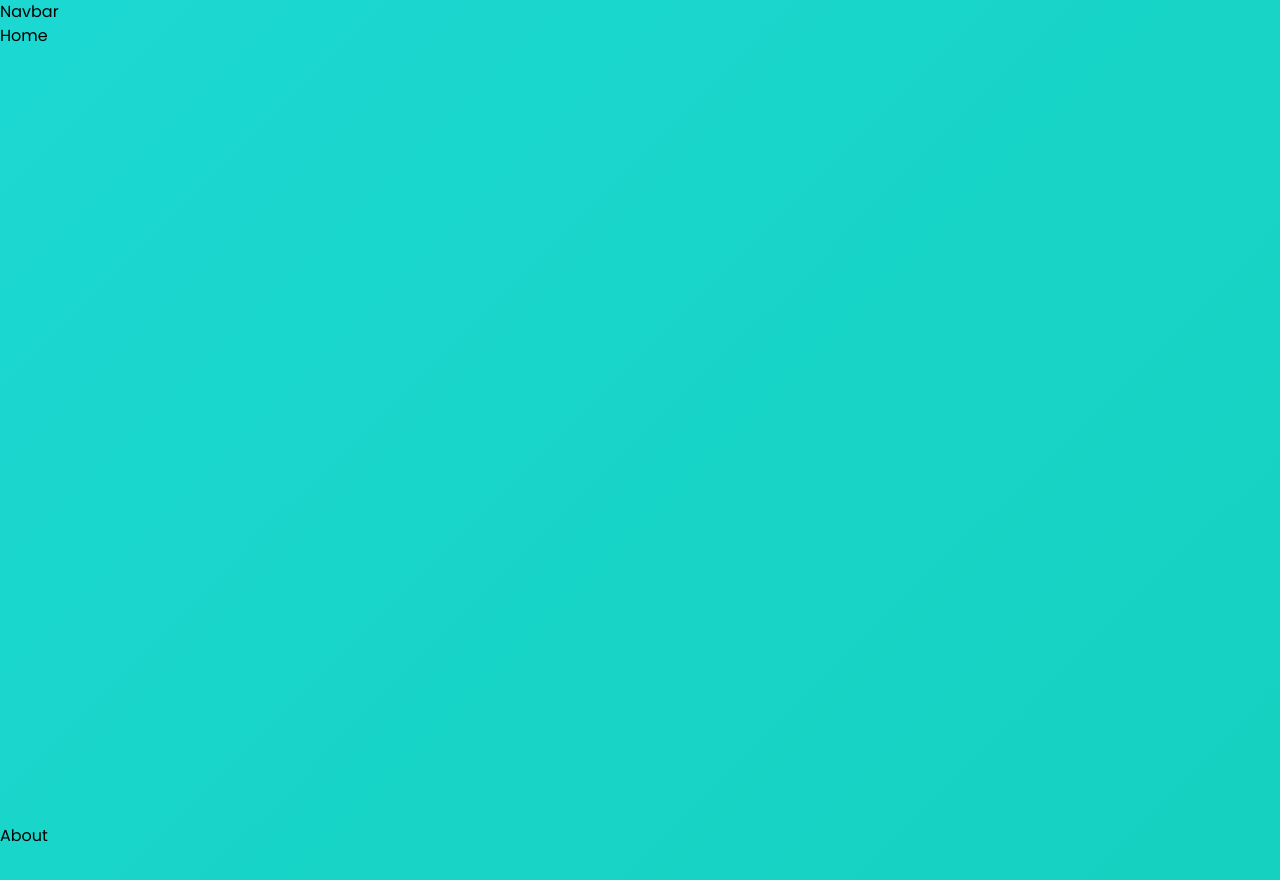
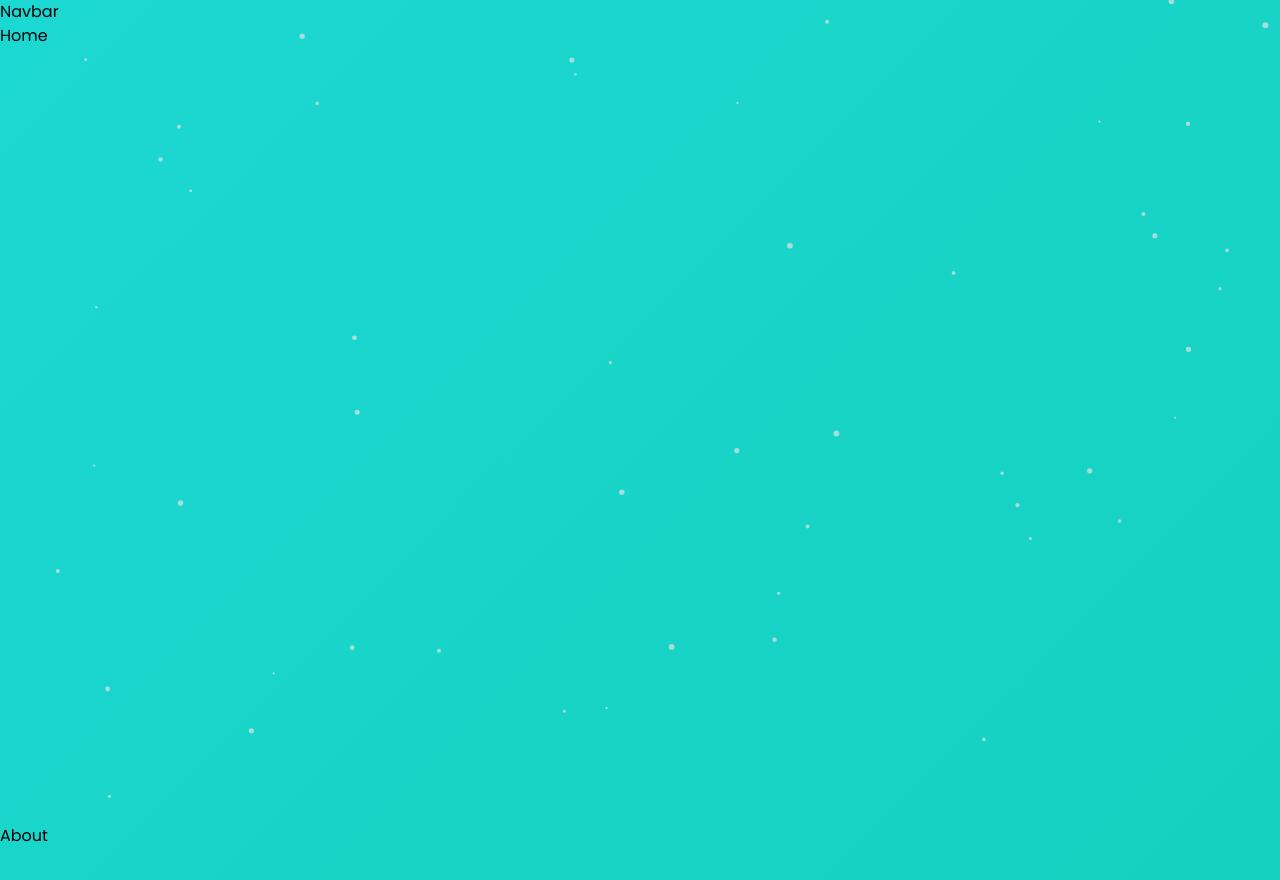
Before and after one commit to priyanshukumargupta01/Portfolio, a React (Vite) app: page / in a window 1280 px wide. Shown: the top 880 px of the page. Built offline with nearby package versions, Linux system fonts and the light colour scheme.

Commit message:
ParticleBackgroud Done

```diff
--- a/src/componenets/ParticleBackground.jsx
+++ b/src/componenets/ParticleBackground.jsx
@@ -1,76 +1,84 @@
-import { useEffect, useRef } from "react"
+import { useEffect, useRef } from "react";
 
-export default function ParticalBackground(){
+export default function ParticleBackground() {
   const canvasRef = useRef(null);
 
-  //  useEffect
-  {()=>{
+  useEffect(() => {
     const canvas = canvasRef.current;
-  const ctx = canvas.getCostext("2d");
+    const ctx = canvas.getContext("2d");
 
-  let particles = [ ]
-    const paticleCount =50 ;
-    const colors = ["rgba(225,225,225,0.7)"]
+    let particles = [];
+    const particleCount = 50;
+    const colors = ["rgba(225,225,225,0.7)"];
 
     class Particle {
-      constructor(){
-        this.x = Math.random()*canvas.width;
-        this.y = Math.random()*canvas.heigth;
-        this.radius = Math.random()*2+1;
-        this.colors = colors[Math.random()*colors.length]
-        this.speedX = (Math.random()-0.5)*0.5
-        this.speedY = (Math.random()-0.5)*0.5
+      constructor() {
+        this.x = Math.random() * canvas.width;
+        this.y = Math.random() * canvas.height;
+        this.radius = Math.random() * 2 + 1;
+        this.color = colors[Math.floor(Math.random() * colors.length)];
+        this.speedX = (Math.random() - 0.5) * 0.5;
+        this.speedY = (Math.random() - 0.5) * 0.5;
       }
 
-        draw(){
-          ctx.beginPath()
-          ctx.arc(this.x .this.y ,this.radius,0,Math.PI*2)
+      draw() {
+        ctx.beginPath();
+        ctx.arc(this.x, this.y, this.radius, 0, Math.PI * 2);
         ctx.shadowBlur = 10;
-          ctx.fillStyle = this.colors;
-          ctx.fill()
-
-
+        ctx.fillStyle = this.color;
+        ctx.fill();
       }
 
-      update(){
-        this.X += this.speedX
-        this.Y += this.speedY
+      update() {
+        this.x += this.speedX;
+        this.y += this.speedY;
 
-        if(this.x <0 ) this.x = canvas.width
-        if(this.x > canvas.width)this.x=0;
-         if(this.y <0 ) this.y = canvas.heighy
-        if(this.y > canvas.width)this.y=0;
-
+        // wrap around screen
+        if (this.x < 0) this.x = canvas.width;
+        if (this.x > canvas.width) this.x = 0;
+        if (this.y < 0) this.y = canvas.height;
+        if (this.y > canvas.height) this.y = 0;
 
         this.draw();
-
-
-
       }
     }
 
-    function crateParticle(){
-          paarticle = [];
-          for(let i =0; i<particlesCount; i++){
-            particles.push(new Particle())
+    function createParticles() {
+      particles = [];
+      for (let i = 0; i < particleCount; i++) {
+        particles.push(new Particle());
       }
     }
 
-
-    function handlesize(){
-
+    function handleResize() {
+      canvas.width = window.innerWidth;
+      canvas.height = window.innerHeight;
+      createParticles();
     }
 
-}}
+    handleResize();
+    window.addEventListener("resize", handleResize);
 
+    let animationId;
 
+    function animate() {
+      ctx.clearRect(0, 0, canvas.width, canvas.height);
+      particles.forEach((p) => p.update());
+      animationId = requestAnimationFrame(animate);
+    }
 
-  return(
+    animate();
+
+    return () => {
+      cancelAnimationFrame(animationId);
+      window.removeEventListener("resize", handleResize);
+    };
+  }, []);
+
+  return (
     <canvas
       ref={canvasRef}
       className="fixed top-0 left-0 w-full h-full pointer-events-none z-0"
-    >
-
-    </canvas>
-  )
+    />
+  );
 }
```
Lines whose indentation alone changed are shown as unchanged.
